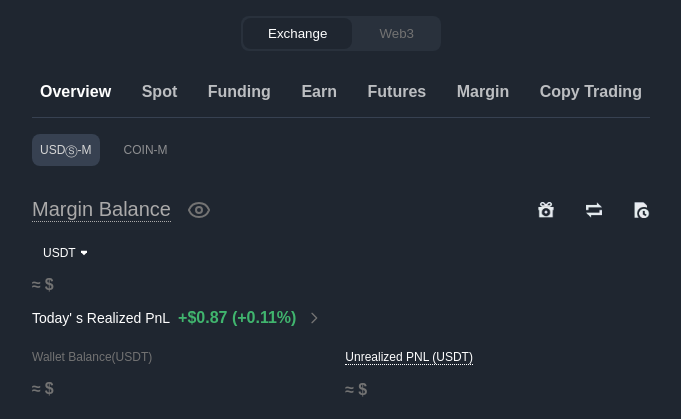
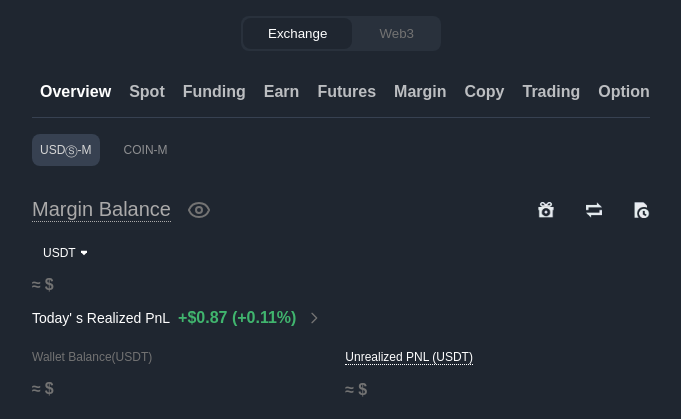
Before and after one commit to Tariq628/binance_clone, a Django app: template binance_app/templates/index.html in a window 1280 px wide. Shown: the top 419 px of the page, without its empty margins (299-980 px from the left). Run offline with Django 5.2, Linux system fonts and the light colour scheme; the template is opened without the code that fills it, so the values that code supplies are empty; some web fonts are replaced.

Commit message:
Updated Text

```diff
--- a/binance_app/templates/index.html
+++ b/binance_app/templates/index.html
@@ -24,9 +24,9 @@
           <button class="tab-item" aria-selected="false">Earn</button>
           <button class="tab-item" aria-selected="false">Futures</button>
           <button class="tab-item" aria-selected="false">Margin</button>
-          <button class="tab-item" aria-selected="false">Copy Trading</button>
-          <!-- <button class="tab-item" aria-selected="false">Options</button> -->
-          <!-- <button class="tab-item" aria-selected="false">Swap</button> -->
+          <button class="tab-item" aria-selected="false">Copy</button>
+          <button class="tab-item" aria-selected="false">Trading</button>
+          <button class="tab-item" aria-selected="false">Options</button>
         </div>
       </header>
       <main class="main">
```
